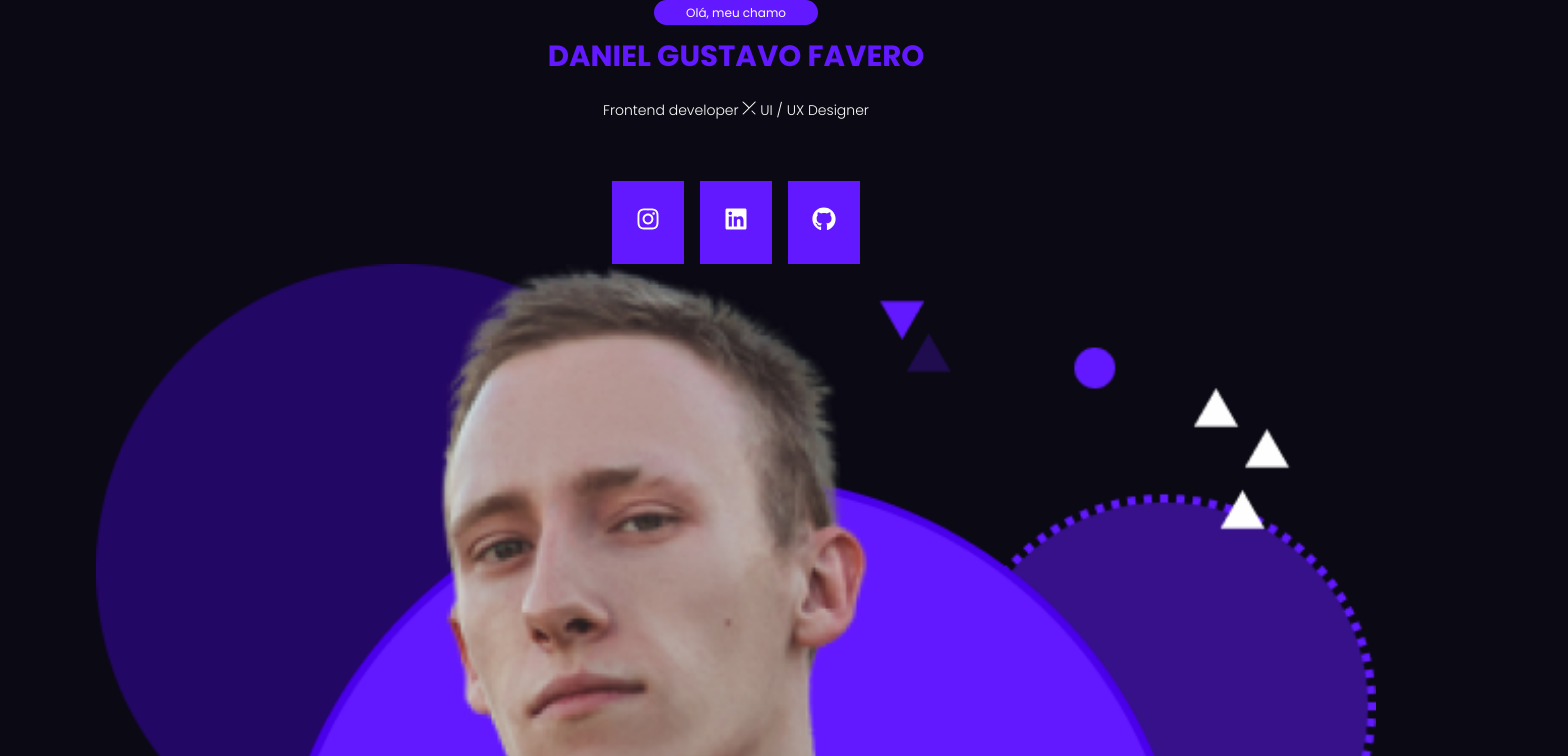
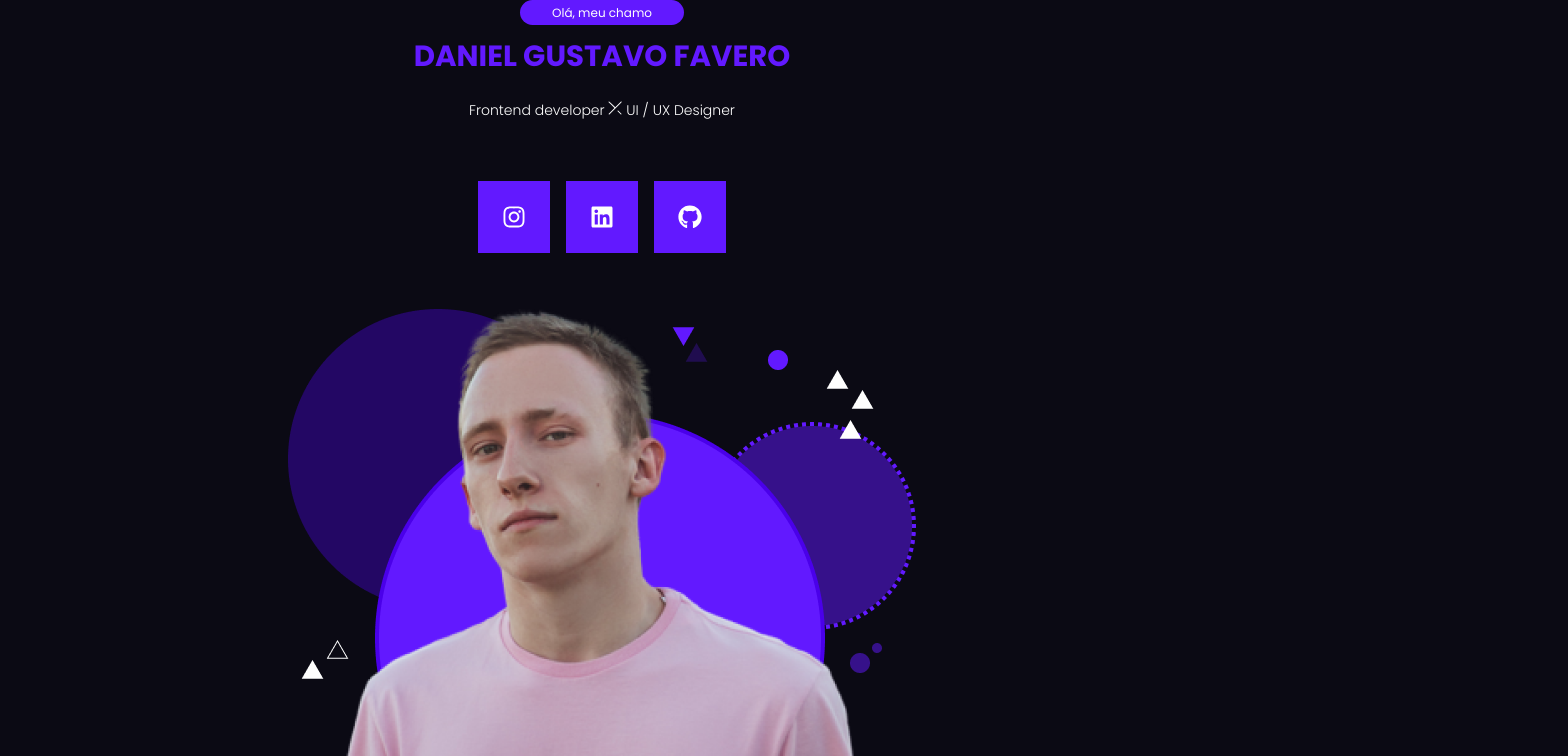
Before and after one commit to danielg-favero/portifolio, a Next.js app: page / in a window 1280 px wide. Shown: the top 756 px of the page, 1568 px wide, since content can reach past the window. Built offline with nearby package versions, Linux system fonts and the light colour scheme.

Commit message:
feat: adicionado hero section :sparkles:

```diff
--- a/src/components/IconButton/IconButton.styles.ts
+++ b/src/components/IconButton/IconButton.styles.ts
@@ -2,4 +2,15 @@ import styled from 'styled-components'
 
 import { ColorStyles } from '../../shared'
 
-export const IconButtonContainer = styled.button``
+export const IconButtonContainer = styled.div``
+
+export const IconButtonHexagonShape = styled.button`
+  background-color: ${ColorStyles.primary['50']};
+  padding: 1.5rem;
+  line-height: 0;
+
+  svg {
+    color: ${ColorStyles.neutral['100']};
+    font-size: 1.5rem;
+  }
+`
--- a/src/components/IconButton/IconButton.tsx
+++ b/src/components/IconButton/IconButton.tsx
@@ -9,17 +9,20 @@ interface IconButtonProps {
 }
 
 /**
- *  Exibir elementos de texto com background em formato de pílula
- *  @param {string} text texto a ser exibido no badge
- *  @example <Bagde text="Lorem Ipsum" />
+ *  Botão em formato de hexágono que possui um ícone no centro
+ *  @param {React.ComponentType<IconBaseProps>} icon ícone em formato SVG ou componente React que é exibido no botão
+ *  @param {function} onClick método associado a ação de click do botão
+ *  @example <IconButton icon={FaInstagram} onClick={handleClick} />
  */
 export const IconButton: React.FC<IconButtonProps> = ({
   icon: Icon,
   onClick,
 }) => {
   return (
-    <S.IconButtonContainer onClick={onClick}>
-      <Icon />
+    <S.IconButtonContainer>
+      <S.IconButtonHexagonShape onClick={onClick}>
+        <Icon />
+      </S.IconButtonHexagonShape>
     </S.IconButtonContainer>
   )
 }
--- /dev/null
+++ b/src/components/SectionContainer/SectionContainer.styles.ts
@@ -0,0 +1,11 @@
+import styled from 'styled-components'
+
+import { BreakPoints } from '../../shared'
+
+export const SectionContainer = styled.div`
+  padding: 0 1rem;
+
+  @media only screen and (min-width: ${BreakPoints.md}px) {
+    padding: 0 6rem;
+  }
+`
--- /dev/null
+++ b/src/components/SectionContainer/index.ts
@@ -0,0 +1 @@
+export { SectionContainer } from './SectionContainer.styles'
--- a/src/components/index.ts
+++ b/src/components/index.ts
@@ -1,2 +1,3 @@
 export { Bagde } from './Badge'
 export { IconButton } from './IconButton'
+export { SectionContainer } from './SectionContainer'
--- a/src/containers/Hero/Hero.styles.ts
+++ b/src/containers/Hero/Hero.styles.ts
@@ -6,7 +6,15 @@ export const Container = styled.main`
   display: flex;
   flex-direction: column;
   justify-content: space-between;
+  align-items: center;
+  justify-self: flex-start;
   text-align: center;
+  gap: 3.5rem;
+`
+
+export const MainImage = styled.img`
+  width: 100%;
+  height: 100%;
 `
 
 export const HeroInfo = styled.section`
@@ -43,11 +51,4 @@ export const HeroGreetings = styled.div`
 export const ButtonsWrapper = styled.div`
   display: flex;
   gap: 1rem;
-
-  button {
-    padding: 1.5rem;
-    background-color: ${ColorStyles.primary['50']};
-    color: ${ColorStyles.neutral['100']};
-    font-size: 1.5rem;
-  }
 `
--- a/src/containers/Hero/Hero.tsx
+++ b/src/containers/Hero/Hero.tsx
@@ -1,11 +1,12 @@
 import React from 'react'
 import * as FaIcons from 'react-icons/fa'
 
-import { Bagde } from '../../components'
+import { Bagde, IconButton, SectionContainer } from '../../components'
 import * as S from './Hero.styles'
 
 export const Hero: React.FC = () => {
   return (
+    <SectionContainer>
       <S.Container>
         <S.HeroInfo>
           <div>
@@ -26,21 +27,16 @@ export const Hero: React.FC = () => {
             </h6>
           </div>
           <S.ButtonsWrapper>
-          <button>
-            <FaIcons.FaInstagram />
-          </button>
-          <button>
-            <FaIcons.FaLinkedin />
-          </button>
-          <button>
-            <FaIcons.FaGithub />
-          </button>
+            <IconButton icon={FaIcons.FaInstagram} onClick={() => {}} />
+            <IconButton icon={FaIcons.FaLinkedin} onClick={() => {}} />
+            <IconButton icon={FaIcons.FaGithub} onClick={() => {}} />
           </S.ButtonsWrapper>
         </S.HeroInfo>
-      <img
+        <S.MainImage
           src="images/HeroSectionImage.png"
           alt="Imagem de Daniel Gustavo Favero"
         />
       </S.Container>
+    </SectionContainer>
   )
 }
--- a/src/pages/_app.tsx
+++ b/src/pages/_app.tsx
@@ -5,8 +5,8 @@ import { GlobalStyles } from '../shared'
 export default function MyApp({ Component, pageProps }: AppProps) {
   return (
     <>
+      <Component {...pageProps} />
       <GlobalStyles />
-      <Component {...pageProps} />
     </>
   )
 }
--- a/src/pages/_document.tsx
+++ b/src/pages/_document.tsx
@@ -1,12 +1,52 @@
-import { Html, Head, Main, NextScript } from 'next/document'
+import Document, {
+  Html,
+  Head,
+  Main,
+  NextScript,
+  DocumentContext,
+  DocumentInitialProps,
+} from 'next/document'
+import { ServerStyleSheet } from 'styled-components'
 
-export default function Document() {
+export default class MyDocument extends Document {
+  static async getInitialProps(
+    ctx: DocumentContext
+  ): Promise<DocumentInitialProps> {
+    const sheet = new ServerStyleSheet()
+    const originalRenderPage = ctx.renderPage
+
+    try {
+      ctx.renderPage = () =>
+        originalRenderPage({
+          enhanceApp: App => props => sheet.collectStyles(<App {...props} />),
+        })
+
+      const initialProps = await Document.getInitialProps(ctx)
+      return {
+        ...initialProps,
+        styles: [
+          <>
+            {initialProps.styles}
+            {sheet.getStyleElement()}
+          </>,
+        ],
+      }
+    } finally {
+      sheet.seal()
+    }
+  }
+
+  render() {
     return (
       <Html>
         <Head>
           {/* Fontes */}
           <link rel="preconnect" href="https://fonts.googleapis.com" />
-        <link rel="preconnect" href="https://fonts.gstatic.com" crossOrigin />
+          <link
+            rel="preconnect"
+            href="https://fonts.gstatic.com"
+            crossOrigin="true"
+          />
           <link
             href="https://fonts.googleapis.com/css2?family=Poppins:wght@300;400;500;700&display=swap"
             rel="stylesheet"
@@ -20,3 +60,4 @@ export default function Document() {
       </Html>
     )
   }
+}
--- a/src/shared/GlobalStyles.ts
+++ b/src/shared/GlobalStyles.ts
@@ -9,12 +9,13 @@ export const GlobalStyles = createGlobalStyle`
     padding: 0;
     outline: none;
     border: none;
-    overflow-x: hidden;
+    overflow: hidden;
     font-family: 'Poppins', sans-serif;
   }
 
-  body {
-    padding: 0 1rem;
+  html, body {
+    padding: 0;
+    margin: 0;
     height: 100vh;
     width: 100vw;
 
@@ -25,4 +26,11 @@ export const GlobalStyles = createGlobalStyle`
       padding: 0 6rem;
     }
   }
+
+  button {
+    outline: none;
+    border: 0;
+    padding: 0;
+    background-color: transparent;
+  }
 `
```
Also changed, not shown: 1 other file (tests, documents, lock files or other folders). Lines whose indentation alone changed are shown as unchanged.
